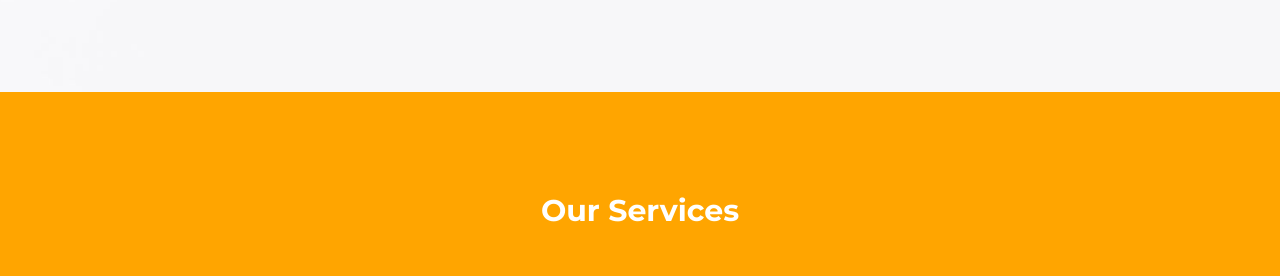
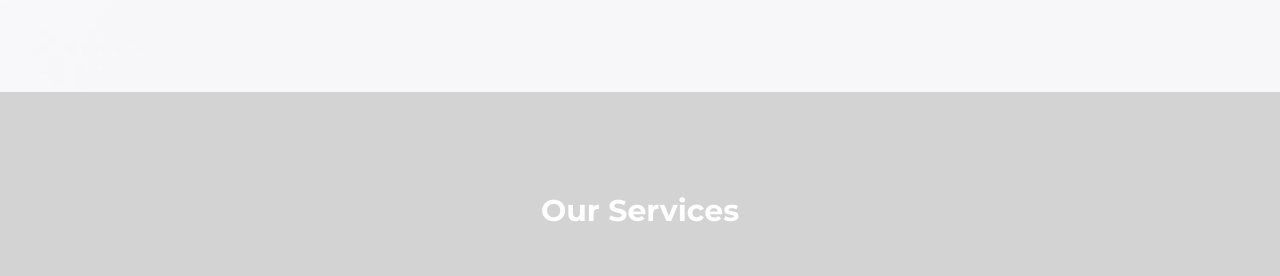
Before and after one commit to j0m10/iamjomwebdev.github.io, a plain HTML site: page index.html in a window 1280 px wide. Shown: the part 1316-1592 px from the top of the page. Drawn offline with Linux system fonts and the light colour scheme.

Commit message:
Update style.css
services change color from orange to light gray

```diff
--- a/style.css
+++ b/style.css
@@ -166,7 +166,7 @@ justify-content: space-between;
 /* style for Services section */
 .services{
 	color: black;
-	background: orange;
+	background: #D3D3D3;
 
 }
 .services .title{
```
